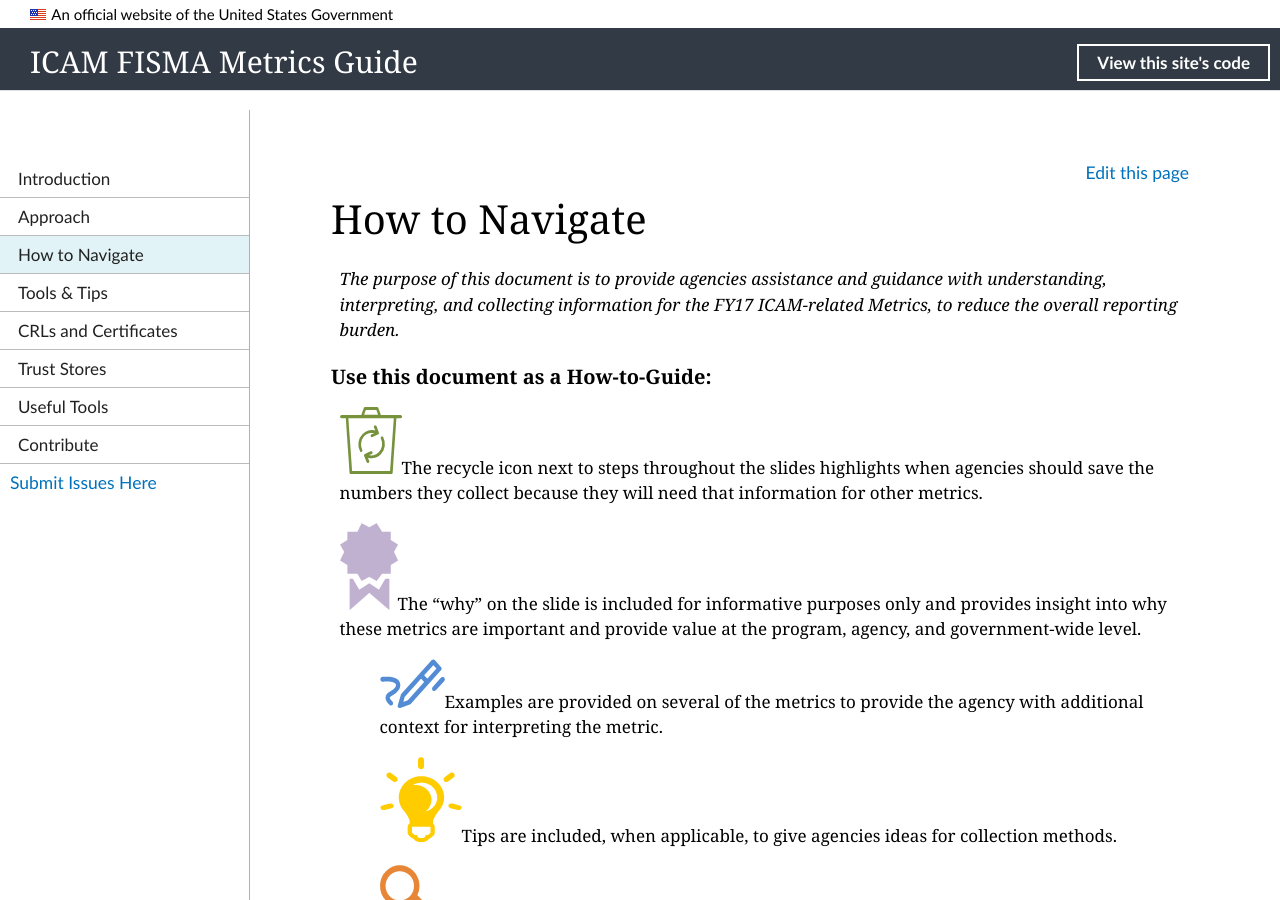
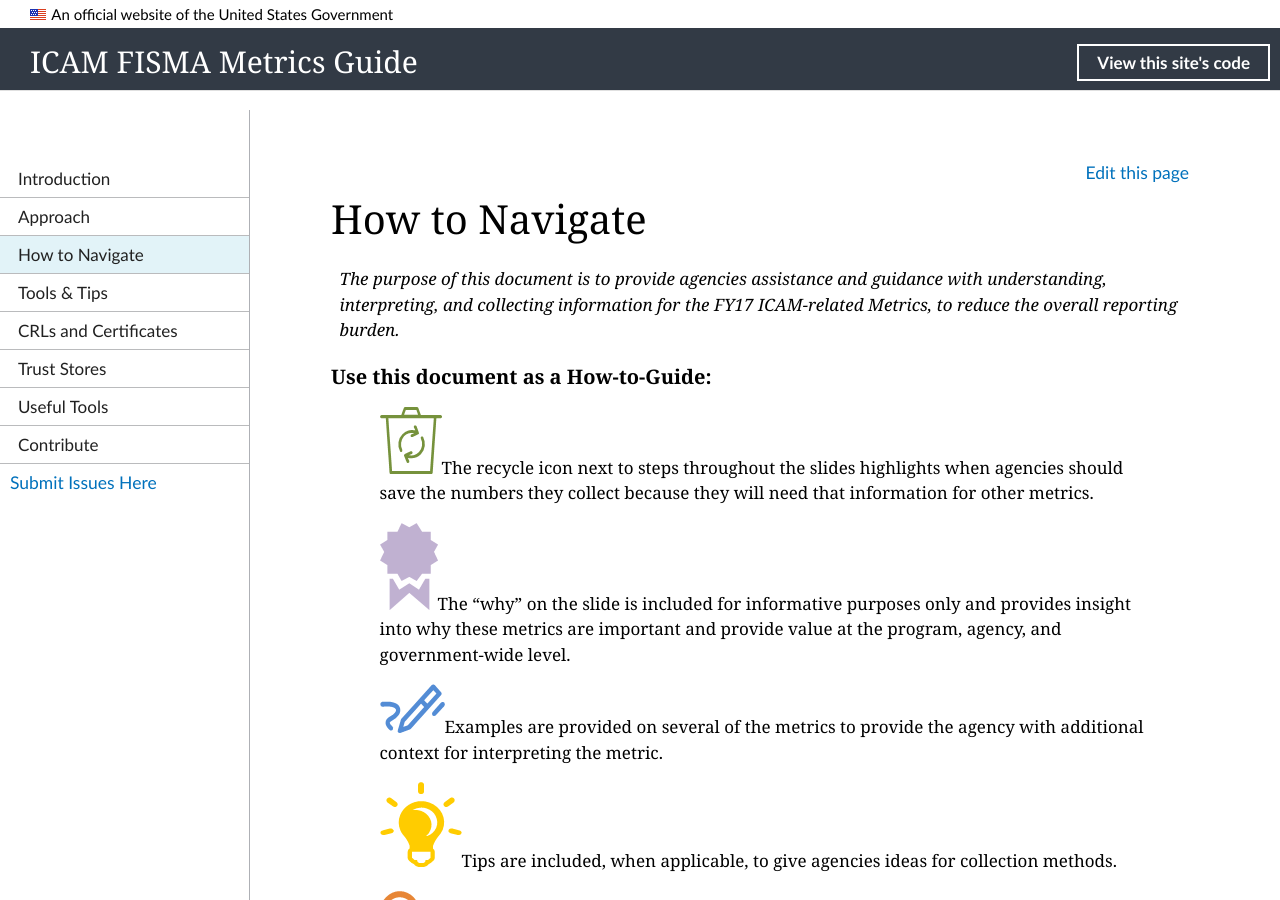
Before and after one commit to GSA/icam-fisma, a Jekyll site: the page built from pages/navigation.md, in a window 1280 px wide and 900 px high. Built offline with Jekyll 4.4.1, drawn with Linux system fonts in a browser that asks for light colours; nearby versions of some CDN libraries.

Commit message:
Update navigation.md

```diff
--- a/pages/navigation.md
+++ b/pages/navigation.md
@@ -6,9 +6,9 @@ permalink: /navigation
 *The purpose of this document is to provide agencies assistance and guidance with understanding, interpreting, and collecting information for the FY17 ICAM-related Metrics, to reduce the overall reporting burden.*
 ### Use this document as a How-to-Guide:
 
-![Recycle logo](img/recycle.png)The recycle icon next to steps throughout the slides highlights when agencies should save the numbers they collect because they will need that information for other metrics.
+>![Recycle logo](img/recycle.png)The recycle icon next to steps throughout the slides highlights when agencies should save the numbers they collect because they will need that information for other metrics.
 
-![Ribbon logo](img/ribbon.png)The “why” on the slide is included for informative purposes only and provides insight into why these metrics are important and provide value at the program, agency, and government-wide level.
+>![Ribbon logo](img/ribbon.png)The “why” on the slide is included for informative purposes only and provides insight into why these metrics are important and provide value at the program, agency, and government-wide level.
 
 >![Pencil logo](img/pencil.png)Examples are provided on several of the metrics to provide the agency with additional context for interpreting the metric.
 
```
